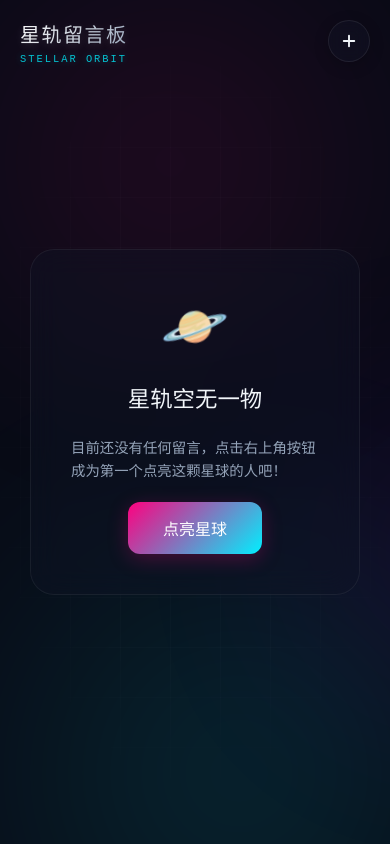
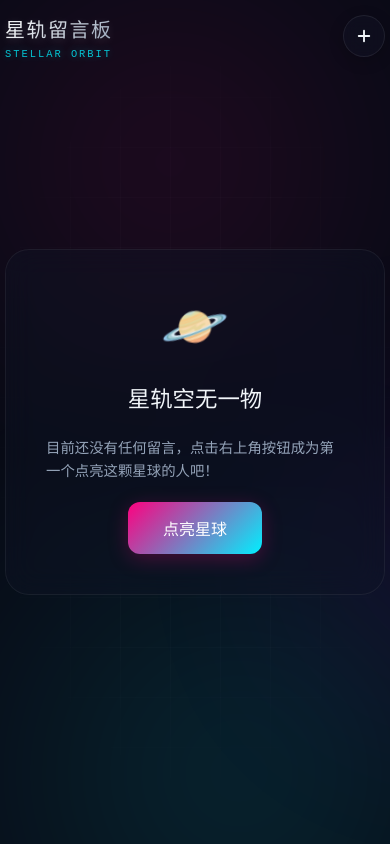
Before and after one commit to ISuuuu/messageboard, a Vue app in the folder client/: page / in a window 390 px wide. Built offline with nearby package versions, Linux system fonts and the light colour scheme; no server answers.

Commit message:
style:移动端

```diff
--- a/client/src/App.vue
+++ b/client/src/App.vue
@@ -480,8 +480,16 @@ body {
 
 /* 移动端适配调优 */
 @media (max-width: 768px) {
+  .app-container {
+    padding: 15px 5px;
+  }
   .app-header {
-    left: 20px;
+    left: 5px;
+    top: 15px;
+  }
+  .write-btn {
+    right: 5px;
+    top: 15px;
   }
 }
 
```
